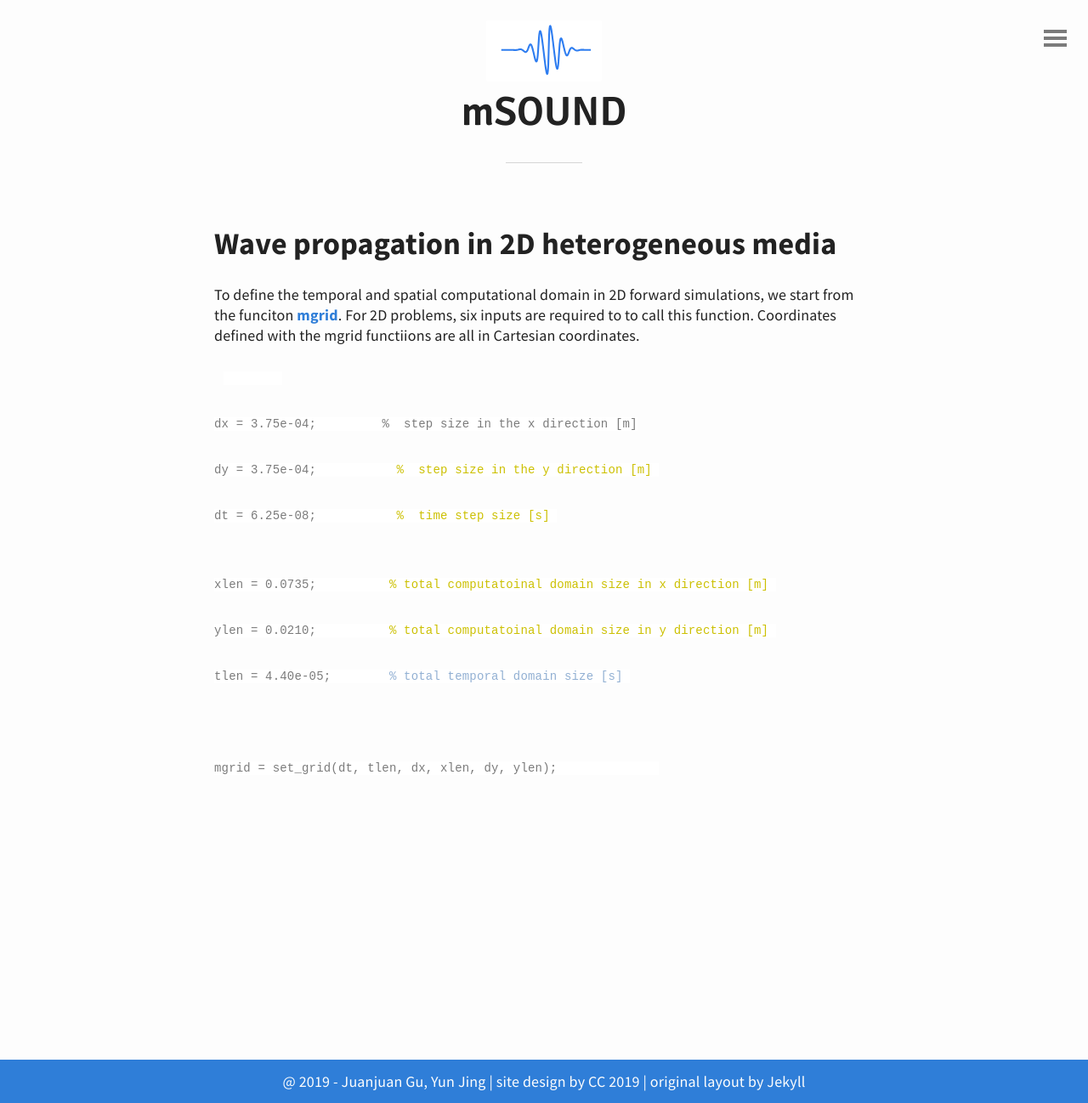
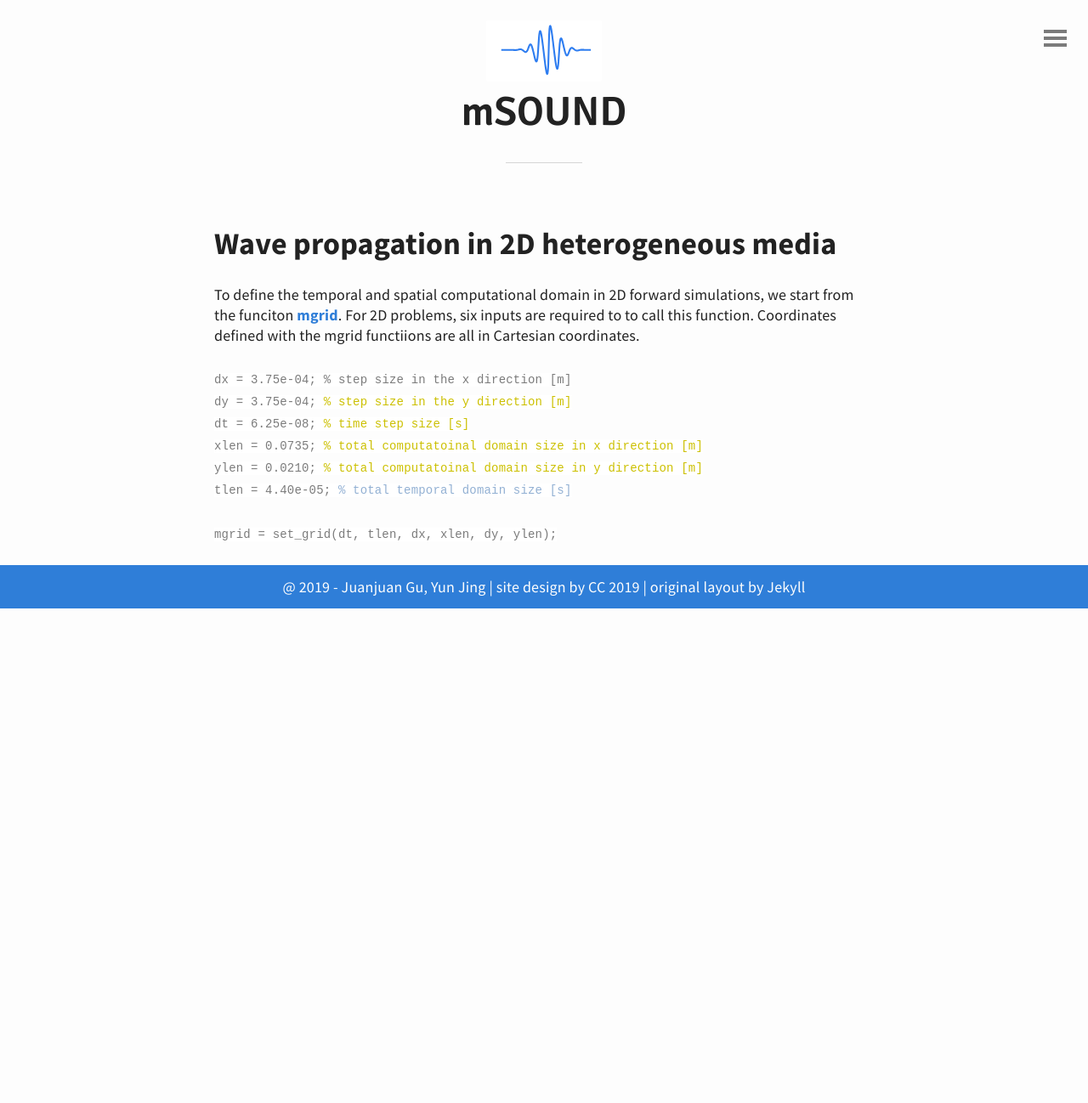
Before and after one commit to m-SOUND/mSOUND, a Jekyll site: the page built from _posts/2019-02-18-examples3.html, in a window 1280 px wide. Shown: the whole page at 85% size. Built offline with Jekyll 4.4.1, drawn with Linux system fonts in a browser that asks for light colours; after the commit the page ends 900 px from its top, so only the background shows below that.

Commit message:
Update 2019-02-18-examples3.html

```diff
--- a/_posts/2019-02-18-examples3.html
+++ b/_posts/2019-02-18-examples3.html
@@ -5,11 +5,10 @@
 <p>
  <br>To define the temporal and spatial computational domain in 2D forward simulations, we start from the funciton <a href="/mSOUND/functions">mgrid</a>. For 2D problems, six inputs are required to to call this function. Coordinates defined with the mgrid functiions are all in Cartesian coordinates.
  <br>
- <pre>
  <code>
-<br>dx = 3.75e-04;         <span class = "codecomment">%  step size in the x direction [m]</span>
-<br>dy = 3.75e-04;         <font color="$cc-color">  %  step size in the y direction [m]</font>
-<br>dt = 6.25e-08;         <font color="$cc-color">  %  time step size [s]</font>
+<br>dx = 3.75e-04;         <span class = "codecomment"> %  step size in the x direction [m]</span>
+<br>dy = 3.75e-04;         <font color="$cc-color"> %  step size in the y direction [m]</font>
+<br>dt = 6.25e-08;         <font color="$cc-color"> %  time step size [s]</font>
 
 <br>xlen = 0.0735;         <font color="$cc-color"> % total computatoinal domain size in x direction [m]</font>
 <br>ylen = 0.0210;         <font color="$cc-color"> % total computatoinal domain size in y direction [m]</font>
@@ -18,7 +17,5 @@
 <br>mgrid = set_grid(dt, tlen, dx, xlen, dy, ylen);
 </code>
  <br>
- <pre>
-
 
 </p>
```
